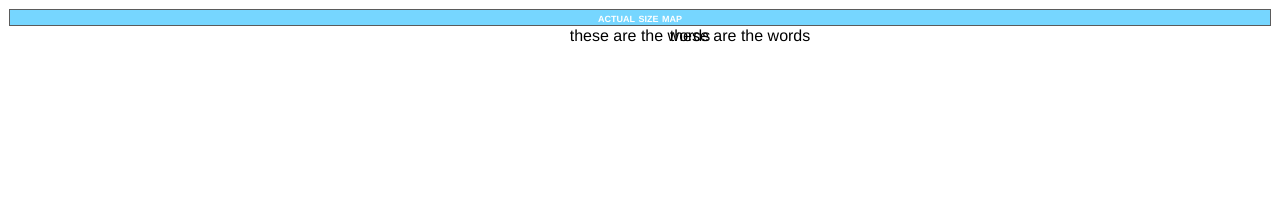
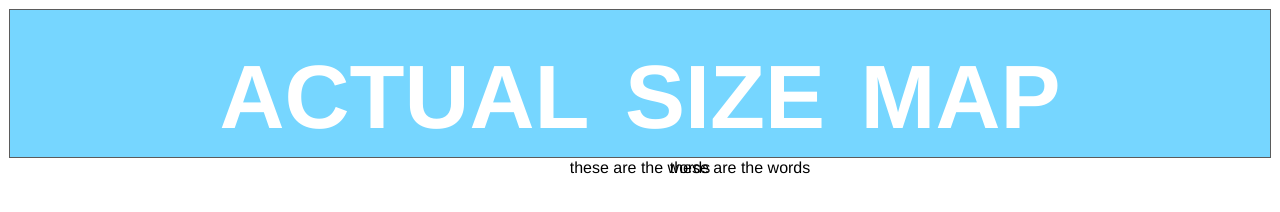
Before and after one commit to notkeywitt/actualsizemap.github.io, a plain HTML site: page index.html in a window 1280 px wide. Drawn offline with Linux system fonts and the light colour scheme.

Commit message:
index.html

```diff
--- a/index.html
+++ b/index.html
@@ -2,10 +2,8 @@
 <html>
 <head>
 	<meta charset="UTF-8">
-	<meta http-equiv="X-UA-Compatible" content="IE=edge">
 	<meta name="viewport" content="width=device-width, initial-scale=1">
 	<title>actual size map</title>
-	<script>var __adobewebfontsappname__="dreamweaver"</script>
 	<script src="http://use.edgefonts.net/source-sans-pro:n2:default.js" type="text/javascript"></script>
 
 	<style>
@@ -20,7 +18,7 @@
 	font-variant: small-caps;
 	text-align: center;
 	font-family: Gotham, "Helvetica Neue", Helvetica, Arial, "sans-serif";
-	font-size: 1vw;
+	font-size: 10vw;
 }
 
 	.main {grid-area: main;
```
